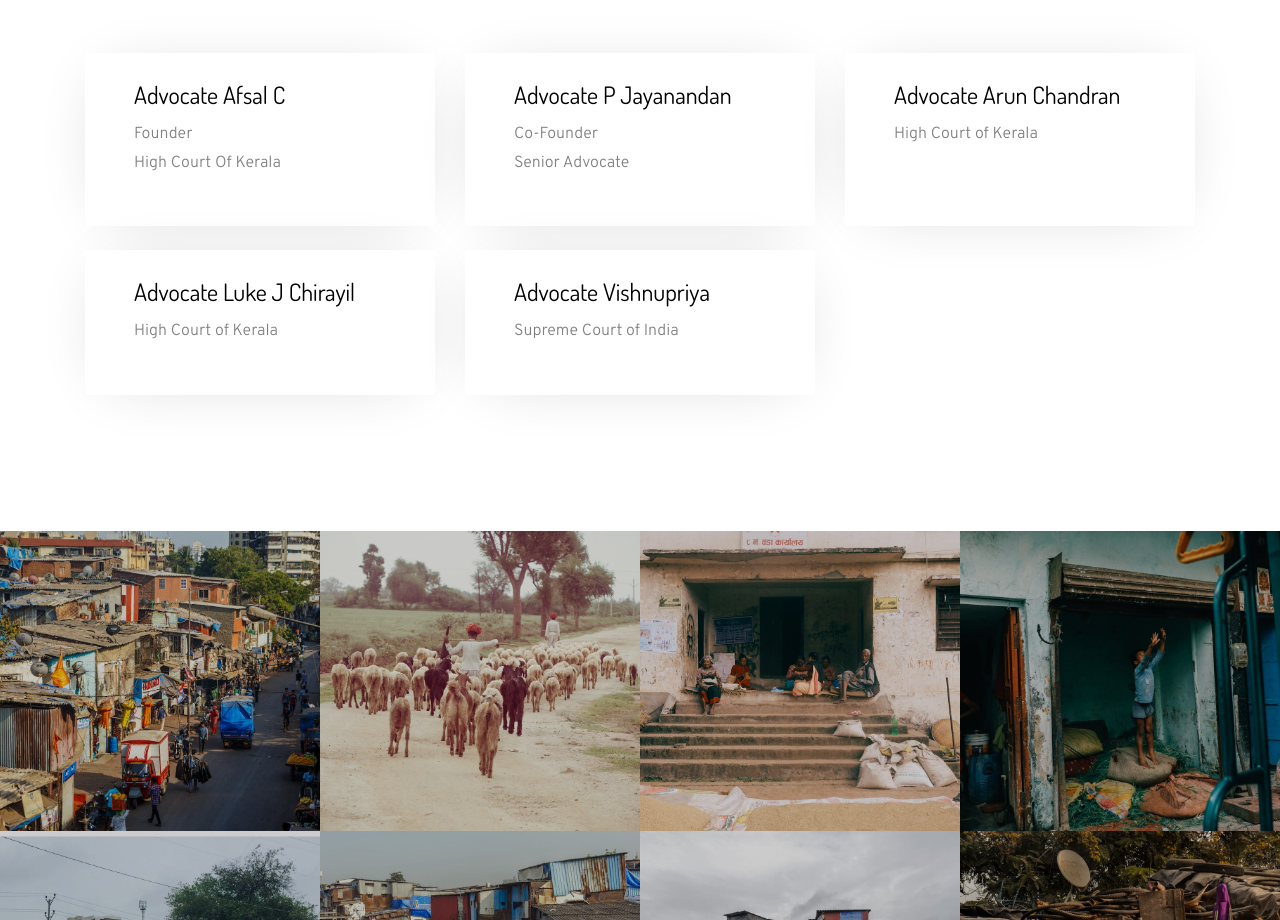
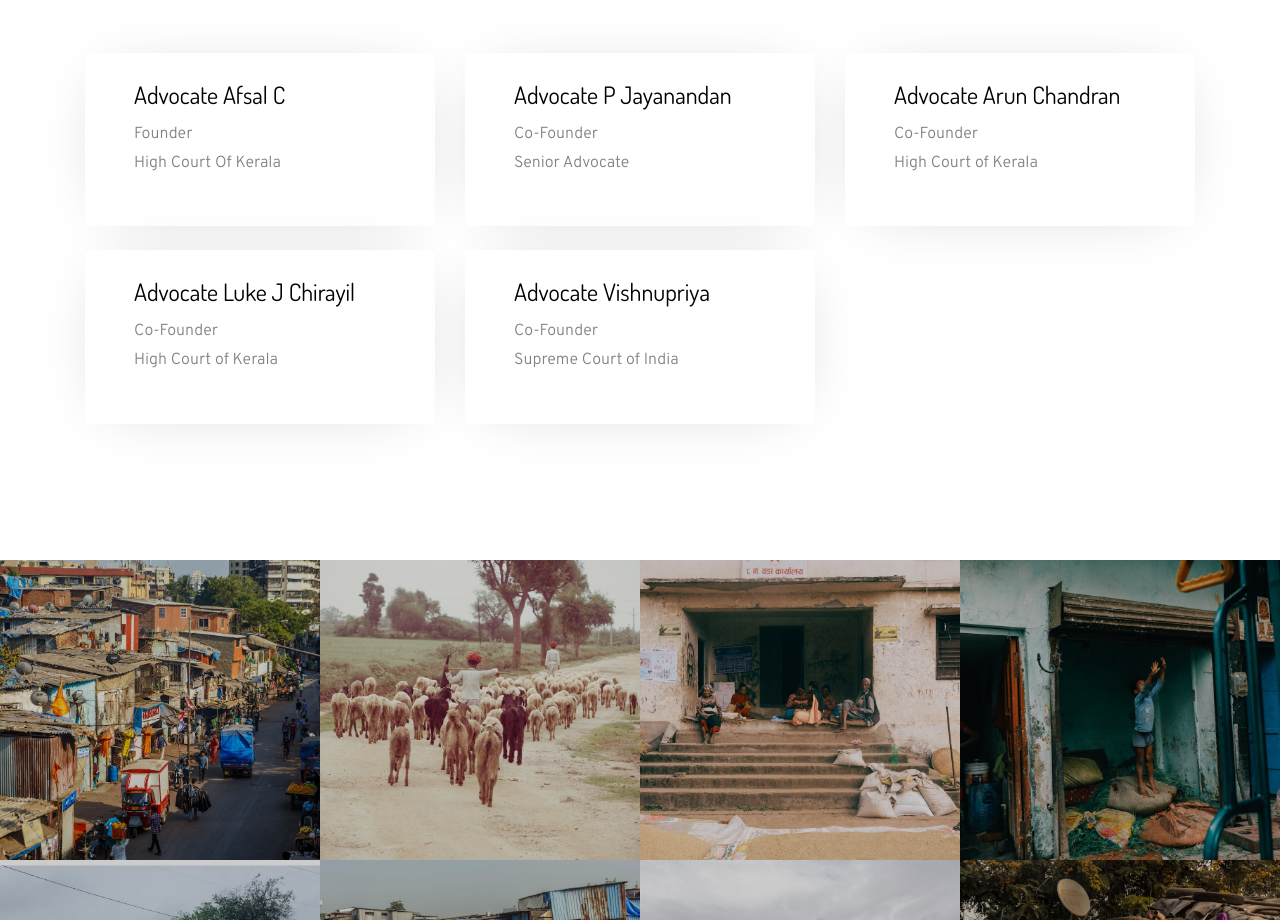
Before and after one commit to HishamMubarak/puhr_website, a plain HTML site: page index.html in a window 1280 px wide. Shown: the part 2340-3260 px from the top of the page. Drawn offline with Linux system fonts and the light colour scheme; some packages are replaced by stand-ins of ours; no server answers; files whose address does not match are found by name.

Commit message:
add co founder names

```diff
--- a/index.html
+++ b/index.html
@@ -308,6 +308,7 @@
                 <h3>Advocate Arun Chandran </h3>
                 <!-- <span class="position">Supreme Court of India</span> -->
                 <div class="text">
+                  Co-Founder<br />
                   <p>High Court of Kerala</p>
                 </div>
               </div>
@@ -352,6 +353,7 @@
                 <h3>Advocate Luke J Chirayil</h3>
                 <!-- <span class="position">Supreme Court of India</span> -->
                 <div class="text">
+                  Co-Founder<br />
                   <p>High Court of Kerala</p>
                 </div>
               </div>
@@ -366,6 +368,7 @@
                 <h3>Advocate Vishnupriya</h3>
                 <!-- <span class="position">Supreme Court of India</span> -->
                 <div class="text">
+                  Co-Founder<br />
                   <p>Supreme Court of India</p>
                 </div>
               </div>
```
Also changed, not shown: 1 other file.
